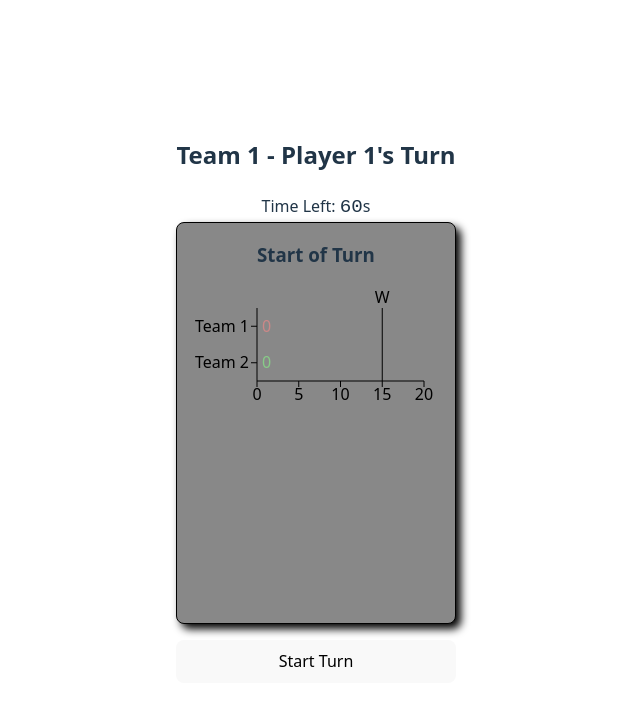
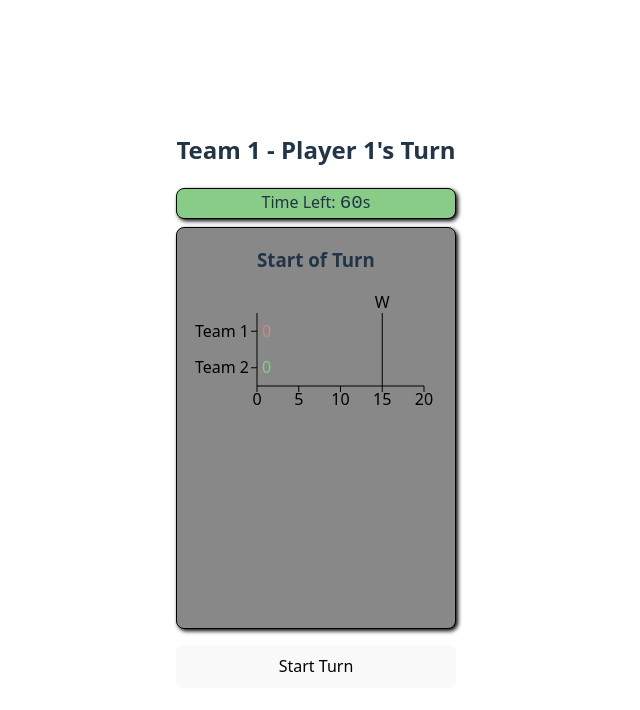
Before and after one commit to tjasz/turn-of-phrase, a React (Vite) app: page / in a window 1280 px wide. Both pictures are taken after a click on the button "Start Game". Shown: the top 710 px of the page, without its empty margins (324-964 px from the left). Built offline with nearby package versions, Linux system fonts and the light colour scheme.

Commit message:
Animate the background color of the timer

```diff
--- a/src/App.css
+++ b/src/App.css
@@ -53,7 +53,7 @@
   border-radius: 8px;
   margin: 0 auto 2vh auto;
   padding: 0;
-  filter: drop-shadow(5px 5px .5vh #000);
+  filter: drop-shadow(2px 2px 2px #000);
 }
 
 .mainGameBody ul {
@@ -66,3 +66,11 @@
   white-space: pre;
   font-family: 'Courier New', Courier, monospace;
 }
+
+.timer {
+  max-width: 50vh;
+  margin: 1vh auto;
+  border: 1px solid #000;
+  border-radius: 8px;
+  filter: drop-shadow(2px 2px 2px #000);
+}
--- a/src/App.tsx
+++ b/src/App.tsx
@@ -73,7 +73,7 @@ function App() {
   // Game states
   const [challenges, setChallenges] = useState<Challenge[]>([]);
   const [currentChallengeIdx, setCurrentChallengeIdx] = useState(0);
-  const [timer, setTimer] = useState(turnTime);
+  const [timer, setTimer] = useState(turnTime * 1000);
   const [timerActive, setTimerActive] = useState(false);
   const [score, setScore] = useState(Array(numTeams).fill(0));
   const [turnTeam, setTurnTeam] = useState(0);
@@ -112,7 +112,7 @@ function App() {
     setTurnPlayer(Array(numTeams).fill(0));
     setGameStarted(true);
     setShowResults(false);
-    setTimer(turnTime);
+    setTimer(turnTime * 1000);
     setTimerActive(false);
     setTurnChallenges([]);
   };
@@ -126,8 +126,8 @@ function App() {
       return;
     }
     const interval = setInterval(() => {
-      setTimer((t) => t > 0 ? t - 1 : 0);
-    }, 1000);
+      setTimer((t) => t > 0 ? t - 100 : 0);
+    }, 100);
     return () => clearInterval(interval);
   }, [timerActive, timer]);
 
@@ -156,7 +156,7 @@ function App() {
     setTurnTeam((team) => (team + 1) % numTeams);
     setTurnPlayer((player) => player.map((p, i) => i === turnTeam ? (p + 1) % playersPerTeam[turnTeam] : p));
     setCurrentChallengeIdx((idx) => idx + 1);
-    setTimer(turnTime);
+    setTimer(turnTime * 1000);
     setTimerActive(false);
     setTurnChallenges([]);
     setShowResults(false);
@@ -254,7 +254,7 @@ function App() {
           <h2>Final Round!</h2>
         </div>
       )}
-      <Timer timeLeft={timer} />
+      <Timer timeLeft={timer} totalTime={turnTime * 1000} />
       {winnerIdx !== -1 && (
         <EndOfGame
           winnerIdx={winnerIdx}
--- a/src/Timer.tsx
+++ b/src/Timer.tsx
@@ -3,14 +3,20 @@ import Counter from "./Counter";
 
 interface TimerProps {
   timeLeft: number;
+  totalTime: number;
 }
 
-const Timer: React.FC<TimerProps> = ({ timeLeft }) => (
-  <div className="timer">
-    <span style={{ color: timeLeft === 0 ? 'red' : undefined }}>
-      Time Left: <Counter value={timeLeft} width={2} />s
-    </span>
-  </div>
-);
+const Timer: React.FC<TimerProps> = ({ timeLeft, totalTime }) => {
+  const percentLeft = (timeLeft / totalTime) * 100;
+  return (
+    <div className="timer" style={{
+      background: `linear-gradient(to right, #8c8 ${percentLeft}%, #c88 ${percentLeft}% 100%)`
+    }}>
+      <span>
+        Time Left: <Counter value={Math.ceil(timeLeft / 1000)} width={2} />s
+      </span>
+    </div>
+  );
+}
 
 export default Timer;
```
